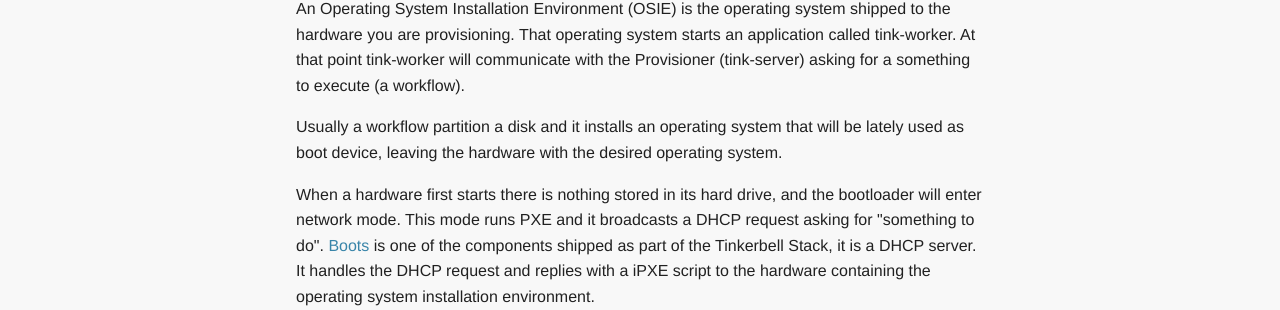
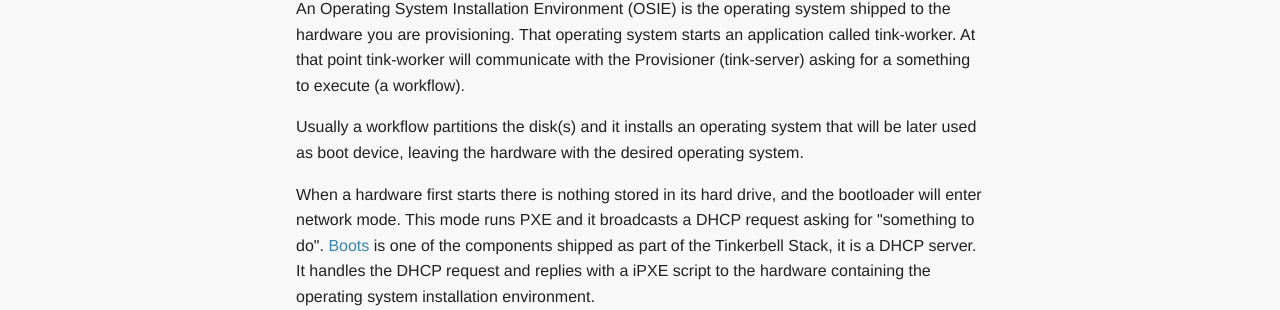
Before and after one commit to tinkerbell/tinkerbell-docs, an MkDocs documentation site: the page built from docs/services/osie.md, in a window 1280 px wide and 900 px high. Shown: the part 244-554 px from the top of the window. Built offline with MkDocs 1.6.1 and Material for MkDocs 9.7.7, drawn with Linux system fonts in a browser that asks for light colours; some web fonts are replaced.

Commit message:
Update docs/services/osie.md
Co-authored-by: Manuel Mendez <708570+mmlb@users.noreply.github.com>

```diff
--- a/docs/services/osie.md
+++ b/docs/services/osie.md
@@ -7,7 +7,7 @@
 
 An Operating System Installation Environment (OSIE) is the operating system shipped to the hardware you are provisioning. That operating system starts an application called tink-worker. At that point tink-worker will communicate with the Provisioner (tink-server) asking for a something to execute (a workflow).
 
-Usually a workflow partition a disk and it installs an operating system that will be lately used as boot device, leaving the hardware with the desired operating system.
+Usually a workflow partitions the disk(s) and it installs an operating system that will be later used as boot device, leaving the hardware with the desired operating system.
 
 When a hardware first starts there is nothing stored in its hard drive, and the bootloader will enter network mode. This mode runs PXE and it broadcasts a DHCP request asking for "something to do". [Boots](/services/boots) is one of the components shipped as part of the Tinkerbell Stack, it is a DHCP server. It handles the DHCP request and replies with a iPXE script to the hardware containing the operating system installation environment.
 
```
